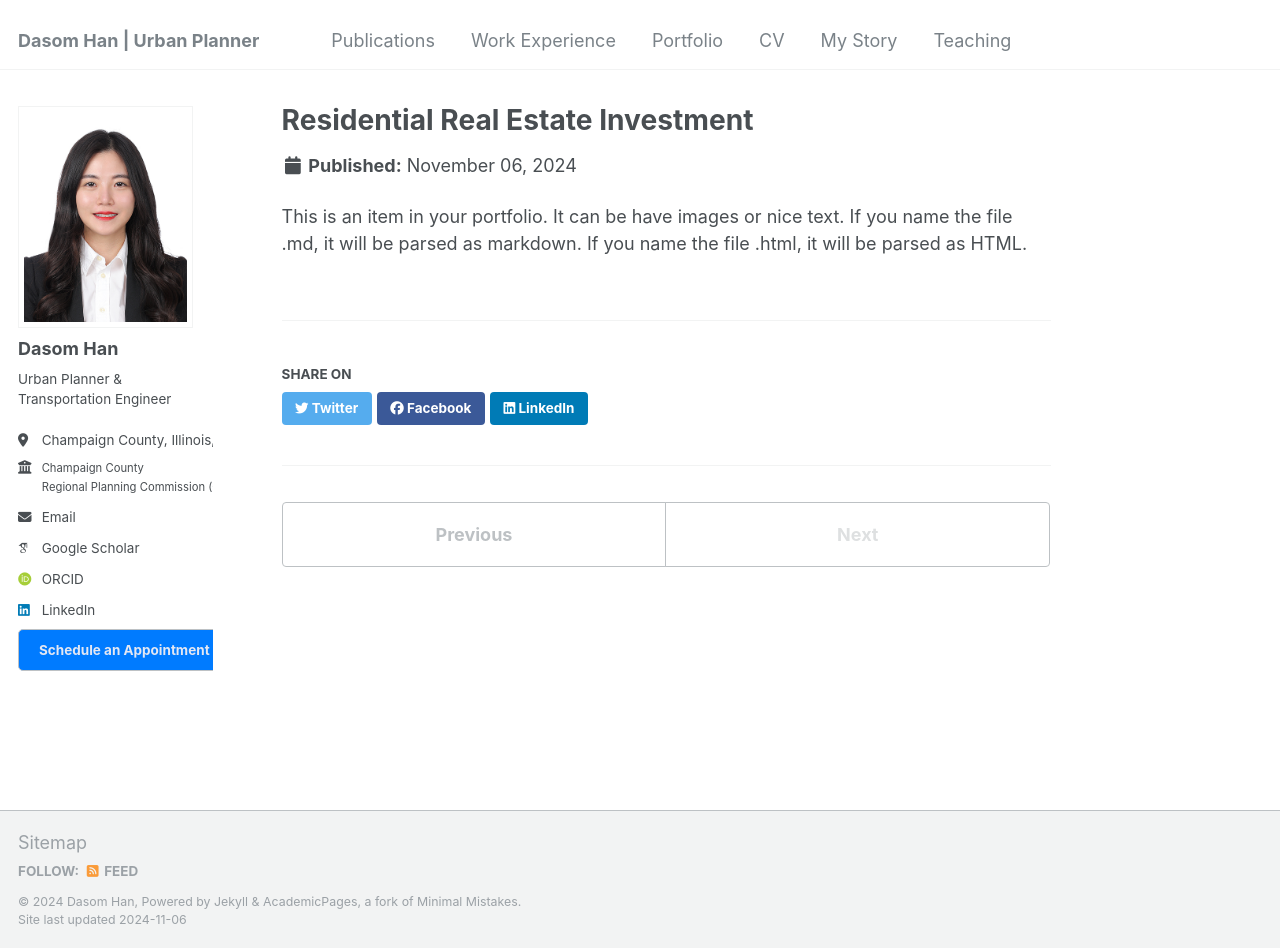
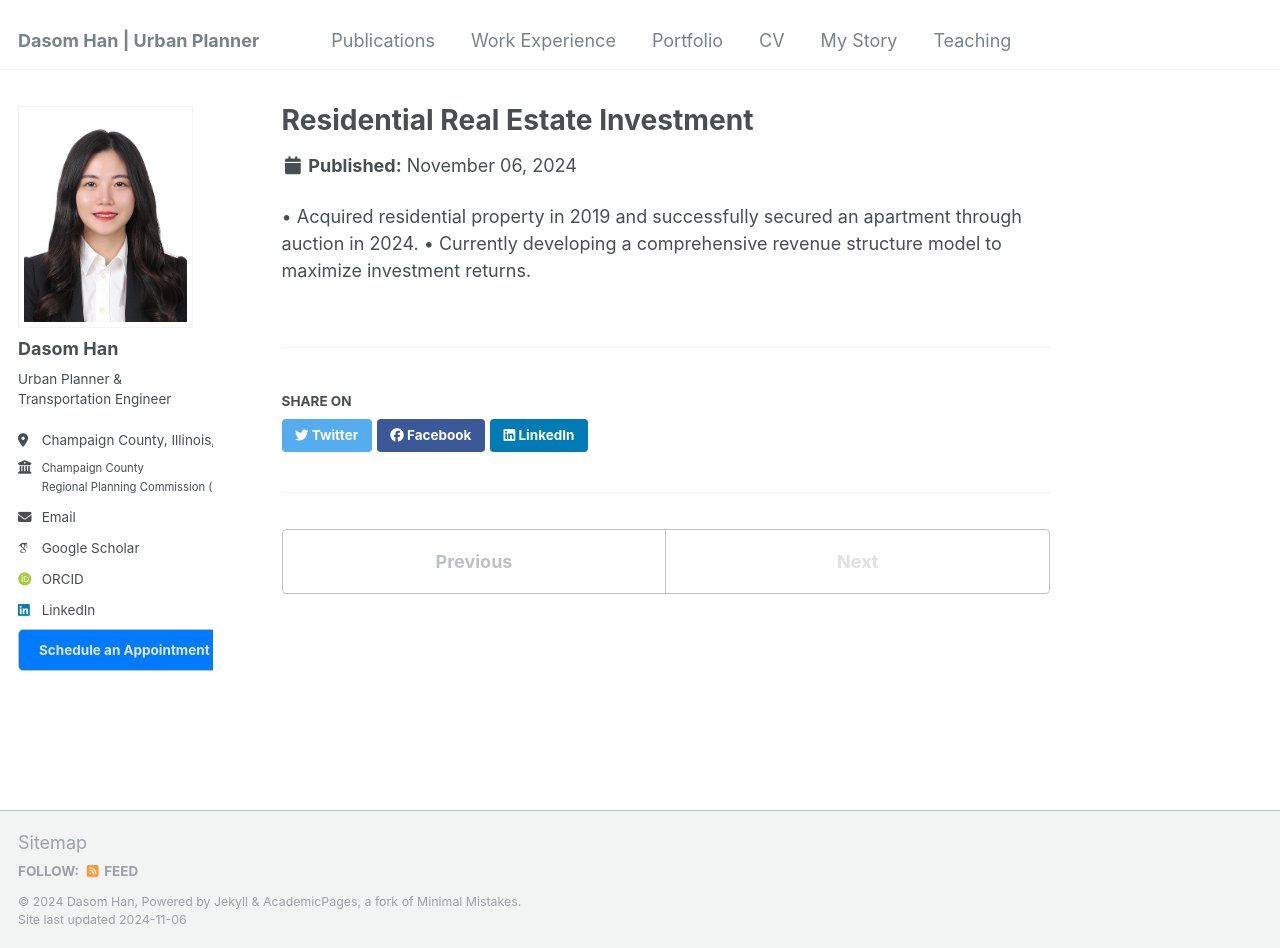
Before and after one commit to dasomh/dasomh.github.io, a Jekyll site: the page built from _portfolio/portfolio-2.html, in a window 1280 px wide and 948 px high. Built offline with Jekyll 4.4.1, drawn with Linux system fonts in a browser that asks for light colours; some web fonts are replaced.

Commit message:
Update portfolio-2.html

```diff
--- a/_portfolio/portfolio-2.html
+++ b/_portfolio/portfolio-2.html
@@ -1,7 +1,8 @@
 ---
 title: "Residential Real Estate Investment"
-excerpt: "Short description of portfolio item number 2 <br/><img src='/images/500x300.png'>"
+excerpt: "Secured a residential property and an auction-won apartment. Developing a revenue model to optimize returns. <br/><img src='/images/500x300.png'>"
 collection: portfolio
 ---
+• Acquired residential property in 2019 and successfully secured an apartment through auction in 2024.
 
-This is an item in your portfolio. It can be have images or nice text. If you name the file .md, it will be parsed as markdown. If you name the file .html, it will be parsed as HTML.
+• Currently developing a comprehensive revenue structure model to maximize investment returns.
```
